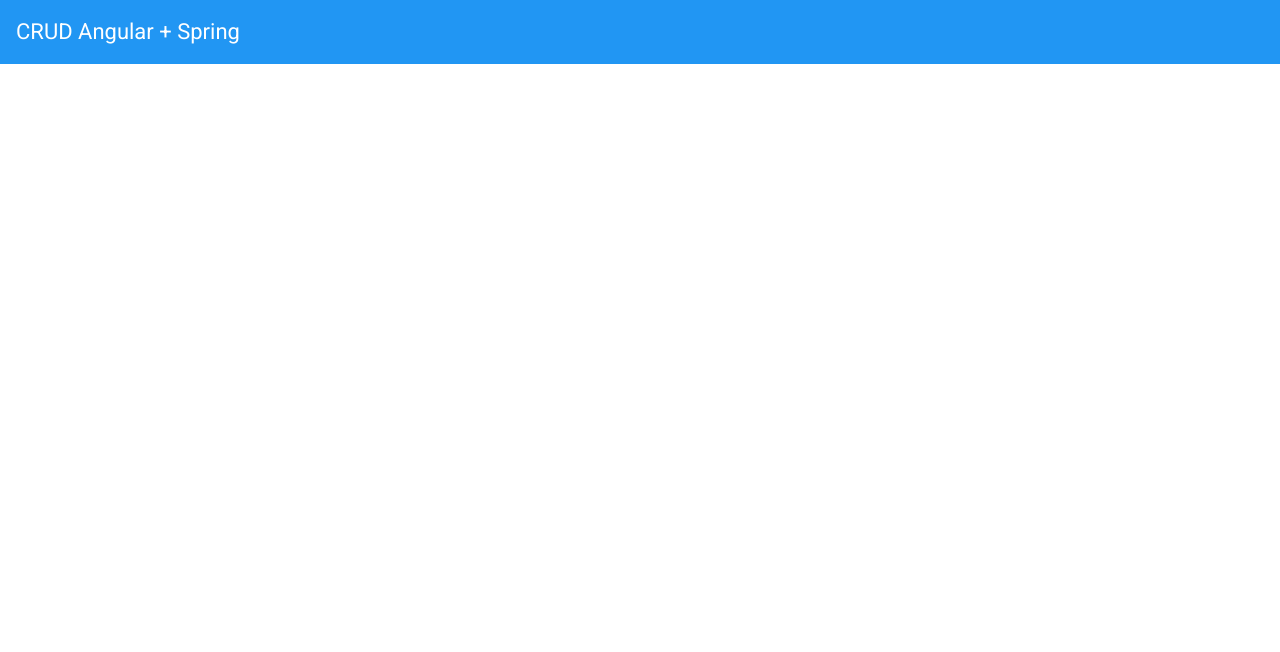
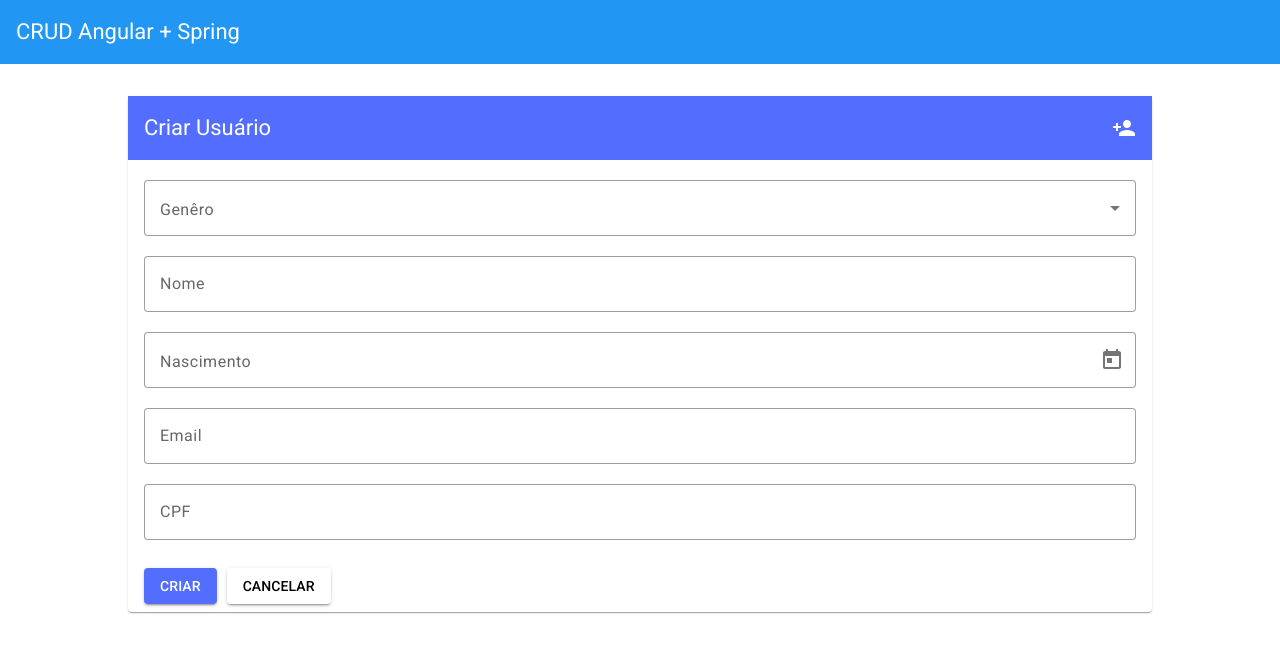
Before and after one commit to othongomes/crud-angular-pessoa, an Angular app: page /newUser in a window 1280 px wide. Before the commit this address led to /. Shown: the top 652 px of the page. Built offline with nearby package versions, Linux system fonts and the light colour scheme.

Commit message:
19: Formulário para Criar Usuários

```diff
--- a/src/app/app.routes.ts
+++ b/src/app/app.routes.ts
@@ -1,5 +1,6 @@
 import { Routes } from '@angular/router';
 import { PersonsComponent } from './persons/persons/persons.component';
+import { PersonsFormComponent } from './persons/persons-form/persons-form.component';
 
 export const routes: Routes = [
   {
@@ -10,5 +11,9 @@ export const routes: Routes = [
   {
     path: 'persons',
     loadComponent: () => import('./persons/persons/persons.component').then(c => c.PersonsComponent)
+  },
+  {
+    path: 'newUser',
+    component: PersonsFormComponent
   }
 ];
--- /dev/null
+++ b/src/app/persons/persons-form/persons-form.component.html
@@ -0,0 +1,46 @@
+<mat-card>
+  <mat-toolbar color="accent">
+    <span>Criar Usuário</span>
+    <span class="spacer"></span>
+    <mat-icon>person_add</mat-icon>
+  </mat-toolbar>
+
+  <mat-card-content>
+    <!-- Linkando a tag <form> com a variável form de persons-form.ts -->
+    <form [formGroup]="form" class="min-width">
+      <!-- 2 -->
+
+      <mat-form-field appearance="outline" class="full-width">
+        <mat-label>Genêro</mat-label>
+        <mat-select formControlName="genero"> <!-- 3 -->
+          <mat-option value="M">Masculino</mat-option>
+          <mat-option value="F">Feminino</mat-option>
+        </mat-select>
+      </mat-form-field>
+
+      <mat-form-field appearance="outline" class="full-width">
+        <input matInput placeholder="Nome" formControlName="nome" />
+      </mat-form-field>
+
+      <mat-form-field appearance="outline" class="full-width">
+        <mat-label>Nascimento</mat-label>
+        <input matInput [matDatepicker]="picker" formControlName="nascimento" /> <!-- 3 -->
+        <mat-datepicker-toggle matSuffix [for]="picker"></mat-datepicker-toggle>
+        <mat-datepicker #picker></mat-datepicker>
+      </mat-form-field>
+
+      <mat-form-field appearance="outline" class="full-width">
+        <input matInput placeholder="Email" formControlName="email" /> <!-- 3 -->
+      </mat-form-field>
+
+      <mat-form-field appearance="outline" class="full-width">
+        <input matInput placeholder="CPF" formControlName="nome" /> <!-- 3 -->
+      </mat-form-field>
+    </form>
+  </mat-card-content>
+
+  <mat-card-actions>
+    <button mat-raised-button color="accent" (click)="onSubmite()">CRIAR</button>
+    <button mat-raised-button (click)="onCancel()">CANCELAR</button>
+  </mat-card-actions>
+</mat-card>
--- /dev/null
+++ b/src/app/persons/persons-form/persons-form.component.scss
@@ -0,0 +1,39 @@
+mat-card {
+  max-width: 80%;
+  margin: 2em auto;
+}
+
+.full-width {
+  width: 100%;
+}
+
+mat-card-header,
+mat-card-content{
+  margin-top: 20px;
+}
+mat-card-actions {
+  padding-left: 16px;
+  padding-right: 16px;
+}
+
+.min-width {
+  width: 100%;
+  min-width: 150px;
+}
+
+button {
+  margin-right: 10px;
+}
+
+//-------------------------
+
+.spacer {
+  flex: 1 1 auto;
+}
+
+mat-toolbar {
+  display: flex;
+  justify-content: space-between;
+  align-items: center;
+  padding: 0 16px;
+}
--- /dev/null
+++ b/src/app/persons/persons-form/persons-form.component.ts
@@ -0,0 +1,29 @@
+import { Component } from '@angular/core';
+import { FormBuilder, FormGroup, ReactiveFormsModule } from '@angular/forms';
+import { AppComponent } from '../../app.component';
+import { AppMaterialModule } from '../../shared/app-material/app-material.module';
+import { DateFormatModule } from '../../shared/date-format/date-format.module';
+
+@Component({
+  selector: 'app-persons-form',
+  standalone: true,
+  imports: [ReactiveFormsModule, AppMaterialModule, DateFormatModule], //1
+  templateUrl: './persons-form.component.html',
+  styleUrl: './persons-form.component.scss'
+})
+export class PersonsFormComponent {
+
+  form: FormGroup; //2
+
+  constructor(private formBuilder: FormBuilder) { //1
+    this.form = this.formBuilder.group({ //3
+      _id: [null],
+      genero: [null],
+      nome: [null],
+      nascimento: [null],
+      email: [null],
+      cpf: [null],
+    });
+  }
+
+}
--- a/src/app/persons/persons/persons.component.html
+++ b/src/app/persons/persons/persons.component.html
@@ -3,8 +3,7 @@
     <mat-toolbar color="accent">Lista de Usuários</mat-toolbar>
 
     <div *ngIf="personsData$ | async as persons; else loading">
-      <table mat-table [dataSource]="persons"
-      class="mat-elevation-z8">
+      <table mat-table [dataSource]="persons" class="mat-elevation-z8">
         <!--- Note that these columns can be defined in any order.
           The actual rendered columns are set as a property on the row definition" -->
 
@@ -12,6 +11,12 @@
         <ng-container matColumnDef="_id">
           <th mat-header-cell *matHeaderCellDef>ID.</th>
           <td mat-cell *matCellDef="let element">{{ element._id }}</td>
+        </ng-container>
+
+        <!-- Gender Column -->
+        <ng-container matColumnDef="genero">
+          <th mat-header-cell *matHeaderCellDef>Genero</th>
+          <td mat-cell *matCellDef="let element">{{ element.genero }}</td>
         </ng-container>
 
         <!-- Name Column -->
@@ -29,8 +34,11 @@
         <!-- EMAIL Column -->
         <ng-container matColumnDef="email">
           <th mat-header-cell *matHeaderCellDef>Email</th>
-          <td mat-cell *matCellDef="let element">{{ element.email }}
-            <mat-icon aria-hidden="false" aria-label="email category">{{ element.email | category }}</mat-icon>
+          <td mat-cell *matCellDef="let element">
+            {{ element.email }}
+            <mat-icon aria-hidden="false" aria-label="email category">{{
+              element.email | category
+            }}</mat-icon>
           </td>
         </ng-container>
 
@@ -40,6 +48,30 @@
           <td mat-cell *matCellDef="let element">{{ element.cpf }}</td>
         </ng-container>
 
+        <!-- Actions Column -->
+        <ng-container matColumnDef="actions">
+          <th mat-header-cell *matHeaderCellDef>
+            Ações
+            <button
+              mat-mini-fab
+              color="accent"
+              aria-label="Adicionar um usuário"
+              class="action-column-header"
+            >
+              <mat-icon (click)="goToForm()">add</mat-icon>
+            </button>
+          </th>
+
+          <td mat-cell *matCellDef="let element">
+            <button mat-icon-button color="primary" aria-label="Editar curso">
+              <mat-icon>edit</mat-icon>
+            </button>
+            <button mat-icon-button color="warn" aria-label="Excluir curso">
+              <mat-icon>delete</mat-icon>
+            </button>
+          </td>
+        </ng-container>
+
         <tr mat-header-row *matHeaderRowDef="displayedColumns"></tr>
         <tr mat-row *matRowDef="let row; columns: displayedColumns"></tr>
       </table>
@@ -47,10 +79,8 @@
 
     <ng-template #loading>
       <div class="loading-spinner">
-      <mat-spinner></mat-spinner>
-    </div>
+        <mat-spinner></mat-spinner>
+      </div>
     </ng-template>
-
-
   </mat-card-content>
 </mat-card>
--- a/src/app/persons/persons/persons.component.ts
+++ b/src/app/persons/persons/persons.component.ts
@@ -1,13 +1,14 @@
-import { PersonsService } from './../services/persons.service';
+import { CommonModule } from '@angular/common';
 import { Component } from '@angular/core';
+import { MatDialog } from '@angular/material/dialog';
+import { ActivatedRoute, Route, Router } from '@angular/router';
+import { catchError, Observable, of } from 'rxjs';
 
 import { AppMaterialModule } from '../../shared/app-material/app-material.module';
-import {PersonModel } from '../model/person-model';
-import { catchError, Observable, of } from 'rxjs';
-import { CommonModule } from '@angular/common';
-import { MatDialog } from '@angular/material/dialog';
 import { ErrorDialogComponent } from '../../shared/components/error-dialog/error-dialog.component';
 import { CategoryPipe } from '../../shared/pipes/category.pipe';
+import { PersonModel } from '../model/person-model';
+import { PersonsService } from './../services/persons.service';
 
 @Component({
   selector: 'app-persons',
@@ -21,13 +22,15 @@ export class PersonsComponent {
   personsData$: Observable<PersonModel[]>; // Identificamos como um Observable de personsModel
   //dataSource = ELEMENT_DATA;
 
-  displayedColumns: string[] = ['_id', 'nome', 'nascimento', 'email', 'cpf'];
+  displayedColumns: string[] = ['_id', 'genero', 'nome', 'nascimento', 'email', 'cpf', 'actions'];
 
   //PersonsService: PersonsService;
 
   constructor(
     private PersonsService: PersonsService,
-    public dialog: MatDialog) { //Adicionado MatDialog no construtor
+    public dialog: MatDialog,
+    private router: Router,
+    private route: ActivatedRoute) {
     //this.PersonsService = new PersonsService;
     this.personsData$ = this.PersonsService.list()
     .pipe(
@@ -44,4 +47,8 @@ export class PersonsComponent {
     });
   }
 
+  goToForm() {
+    this.router.navigate(['/newUser'], {relativeTo: this.route});
+  }
+
 }
--- a/src/app/persons/services/persons.service.ts
+++ b/src/app/persons/services/persons.service.ts
@@ -17,7 +17,7 @@ export class PersonsService {
     return this.httpCliente.get<PersonModel[]>(this.API)
     .pipe(
       first(),
-      delay(2000),
+      //delay(2000),
       tap(persons => console.log(persons))
     );
   }
--- /dev/null
+++ b/src/app/shared/date-format/date-format.module.ts
@@ -0,0 +1,31 @@
+import { NgModule } from '@angular/core';
+import { CommonModule } from '@angular/common';
+import { MatDatepickerModule } from '@angular/material/datepicker';
+import { MAT_DATE_FORMATS, MAT_DATE_LOCALE, MatNativeDateModule } from '@angular/material/core';
+
+export const MY_DATE_FORMATS = {
+  parse: {
+    dateInput: 'DD/MM/YYYY',
+  },
+  display: {
+    dateInput: 'DD/MM/YYYY',
+    monthYearLabel: 'MM YYYY',
+    dateA11yLabel: 'DD/MM/YYYY',
+    monthYearA11yLabel: 'MM YYYY',
+  },
+};
+
+@NgModule({
+  declarations: [],
+  imports: [
+    CommonModule,
+    MatDatepickerModule,
+    MatNativeDateModule
+  ],
+  providers: [
+    { provide: MAT_DATE_LOCALE, useValue: 'pt-BR' },
+    { provide: MAT_DATE_FORMATS, useValue: MY_DATE_FORMATS },
+  ]
+
+})
+export class DateFormatModule { }
```
Also changed, not shown: src/app/shared/app-material/app-material.module.ts (+8 -1 lines), 1 other file (tests, documents, lock files or other folders).
